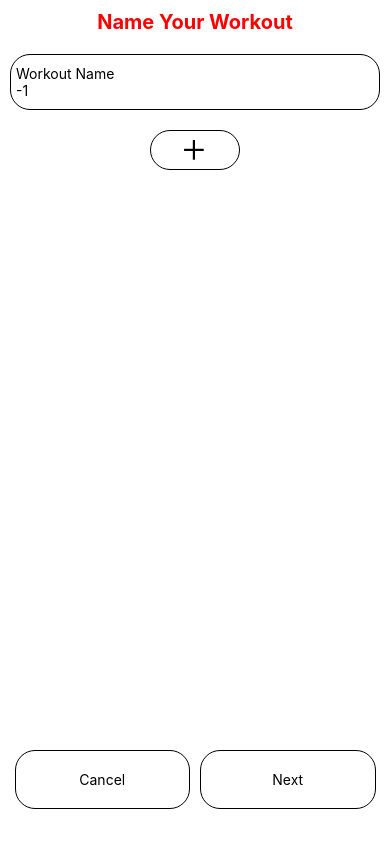
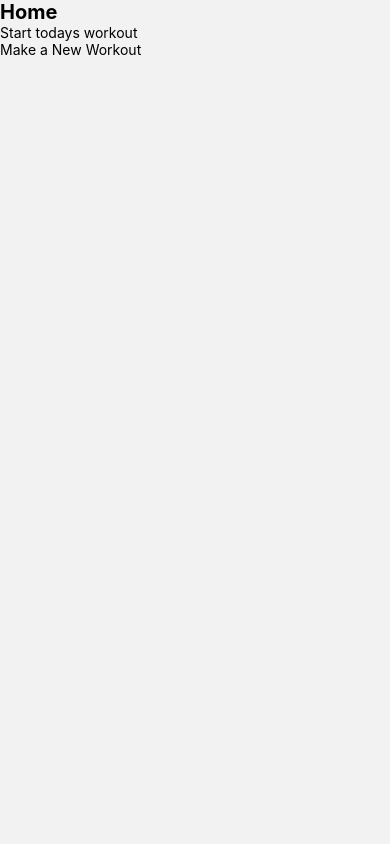
Before and after one commit to Hayden50/gym, a React Native app: screen / in a window 390 px wide. Built offline with nearby package versions, Linux system fonts and the light colour scheme.

Commit message:
Add screen navigation (broke ionicons)

```diff
--- a/App.js
+++ b/App.js
@@ -1,15 +1,22 @@
 import React from 'react';
+import Editor from './screens/Editor';
 import Home from './screens/Home';
-import History from './screens/History';
-import Swiper from 'react-native-swiper';
-import Editor from './screens/Editor';
+import {NavigationContainer} from '@react-navigation/native';
+import {createNativeStackNavigator} from '@react-navigation/native-stack';
 
 export default function App() {
+  const Stack = createNativeStackNavigator();
+
   return (
-    <Editor />
-    // <Swiper index={1} loop={false}>
-    //   <Home />
-    //   <History />
-    // </Swiper>
+    <NavigationContainer>
+      <Stack.Navigator
+        initialRouteName="Home"
+        screenOptions={{
+          headerShown: false,
+        }}>
+        <Stack.Screen name="Home" component={Home} />
+        <Stack.Screen name="Editor" component={Editor} />
+      </Stack.Navigator>
+    </NavigationContainer>
   );
 }
--- a/package.json
+++ b/package.json
@@ -10,9 +10,15 @@
     "lint": "eslint ."
   },
   "dependencies": {
+    "@react-native-community/masked-view": "^0.1.11",
+    "@react-navigation/native": "^6.0.10",
+    "@react-navigation/native-stack": "^6.6.2",
     "react": "17.0.2",
     "react-native": "0.68.2",
     "react-native-gesture-handler": "^2.4.2",
+    "react-native-reanimated": "^2.8.0",
+    "react-native-safe-area-context": "^4.3.1",
+    "react-native-screens": "^3.13.1",
     "react-native-swipe-gestures": "^1.0.5",
     "react-native-swiper": "^1.6.0-rc.3",
     "react-native-switch-selector": "^2.2.1",
--- a/screens/Editor.js
+++ b/screens/Editor.js
@@ -17,7 +17,7 @@ import DayButton from '../components/DayButton';
 const possibleNums = ['1', '2', '3', '4', '5', '6', '7', '8', '9'];
 let origButtonStatusArray = [false, false, false, false, false, false, false];
 
-export default function Editor() {
+export default function Editor({navigation}) {
   const [lift, setLift] = useState('');
   const [nums, setNums] = useState(-1);
   const [liftArray, setLiftArray] = useState([]);
@@ -66,12 +66,7 @@ export default function Editor() {
     if (modalVisible) {
       setModalVisible(!modalVisible);
     } else {
-      Alert.alert('Error', 'Have not implemented functionality yet', [
-        {
-          text: 'Close',
-          style: 'cancel',
-        },
-      ]);
+      navigation.navigate('Home');
     }
   };
 
@@ -97,6 +92,21 @@ export default function Editor() {
     } else {
       setModalVisible(true);
     }
+  };
+
+  const handleSubmitClick = () => {
+    for (const day of buttonStatusArr) {
+      if (day === true) {
+        navigation.navigate('Home');
+        return;
+      }
+    }
+    Alert.alert('Error', 'You must select at least one day of the week', [
+      {
+        text: 'Close',
+        style: 'cancel',
+      },
+    ]);
   };
 
   const handleDayButtonClick = index => {
@@ -167,8 +177,8 @@ export default function Editor() {
             </TouchableOpacity>
             <TouchableOpacity
               style={styles.submitButton}
-              onPress={() => handleNextClick()}>
-              <Text>{modalVisible === false ? 'Next' : 'Submit'}</Text>
+              onPress={() => handleSubmitClick()}>
+              <Text>Submit</Text>
             </TouchableOpacity>
           </View>
         </Modal>
--- a/screens/Home.js
+++ b/screens/Home.js
@@ -1,14 +1,14 @@
 import {SafeAreaView, Text, TouchableOpacity} from 'react-native';
 import React from 'react';
 
-export default function Home() {
+export default function Home({navigation}) {
   return (
     <SafeAreaView>
-      <Text>Home</Text>
+      <Text style={{fontWeight: 'bold', fontSize: 20}}>Home</Text>
       <TouchableOpacity>
         <Text>Start todays workout</Text>
       </TouchableOpacity>
-      <TouchableOpacity>
+      <TouchableOpacity onPress={() => navigation.navigate('Editor')}>
         <Text>Make a New Workout</Text>
       </TouchableOpacity>
     </SafeAreaView>
```
Also changed, not shown: 4 other files (tests, documents, lock files or other folders).
